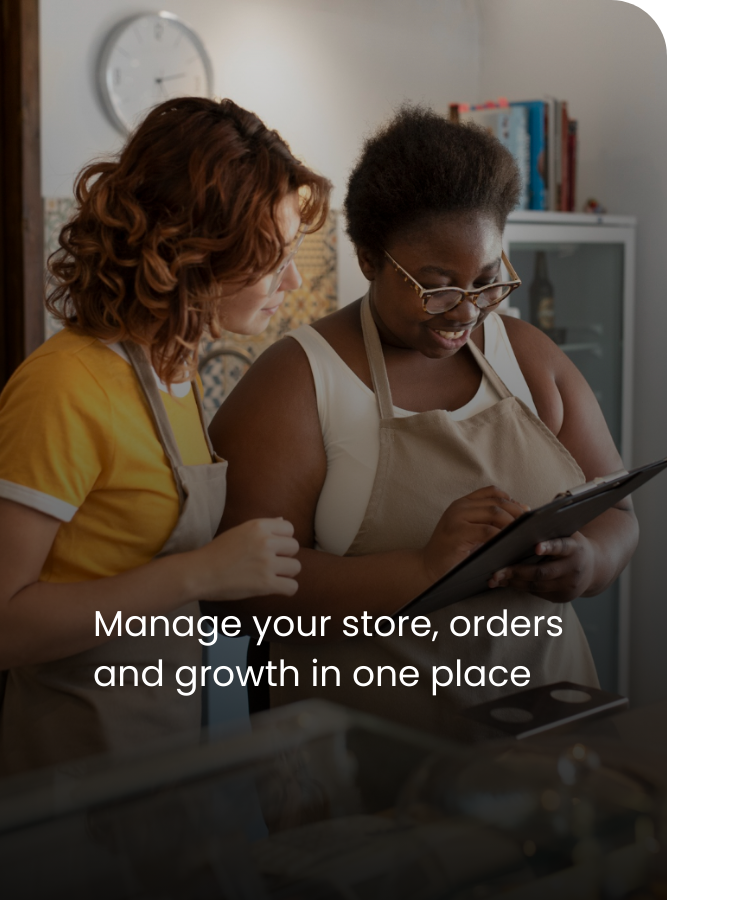
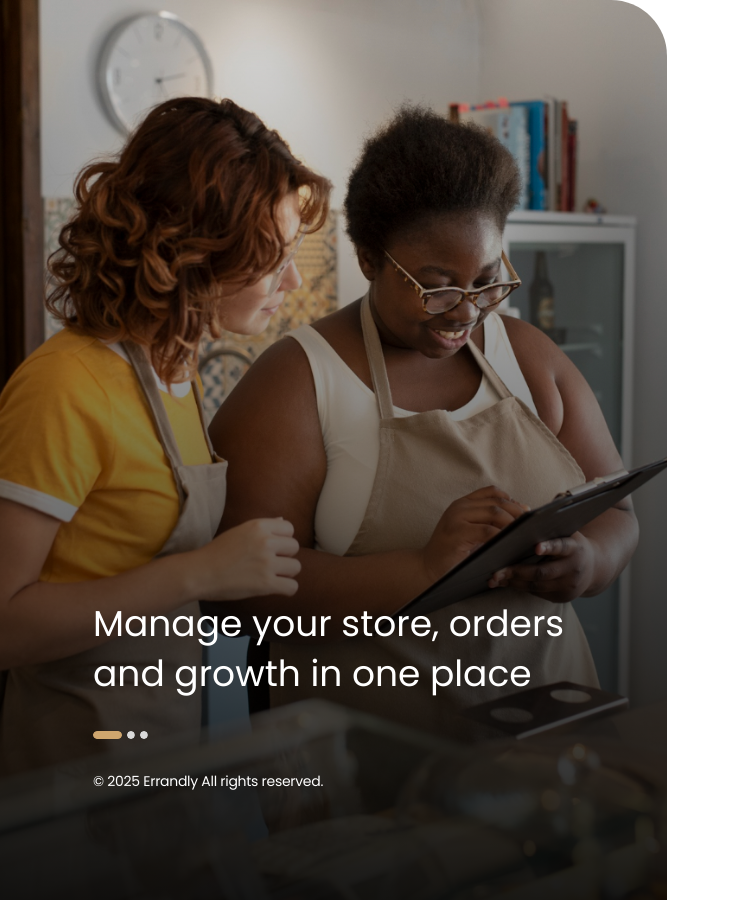
Before and after one commit to AnnCodin/Errandly, a plain HTML site: page index.html in a window 1280 px wide. Shown: the whole page, without its empty margins (0-730 px from the left). Drawn offline with nearby package versions, Linux system fonts and the light colour scheme.

Commit message:
Add copyright notice

```diff
--- a/css/style.css
+++ b/css/style.css
@@ -1,3 +1,9 @@
+@import url("https://fonts.googleapis.com/css2?family=DM+Sans:ital,opsz,wght@0,9..40,100..1000;1,9..40,100..1000&display=swap");
+
+@tailwind base;
+@tailwind components;
+@tailwind utilities;
+
 * {
   padding: 0;
   margin: 0;
--- a/index.html
+++ b/index.html
@@ -12,6 +12,10 @@
     <link rel="stylesheet" href="css/style.css" />
     <link rel="icon" href="img/favicon.png" type="image/png" />
     <script src="https://cdn.tailwindcss.com"></script>
+    <link
+      href="https://fonts.googleapis.com/css2?family=DM+Sans:ital,opsz,wght@0,9..40,100..1000;1,9..40,100..1000&display=swap"
+      rel="stylesheet"
+    />
     <title>Errandly</title>
   </head>
   <body>
@@ -129,10 +133,32 @@
           class="w-[667px] h-[900px] bg-[linear-gradient(to_top,rgba(0,0,0,0.9),rgba(0,0,0,0.1)100%),url('/img/8aaced9ae79f7d73ced97b275bbbd5aadc8bff42.jpg')] bg-cover bg-center rounded-tr-[56px]"
         >
           <h3
-            class="pl-[93px] pt-[599px] pr-[84px] text-white text-4xl w-[490px font-semibold] tracking-normal leading-[50px]"
+            class="pl-[93px] pt-[599px] pr-[84px] pb-[32px] text-white text-4xl w-[490px font-semibold] tracking-normal leading-[50px]"
           >
             Manage your store, orders and growth in one place
           </h3>
+          <div class="flex gap-[5px] pl-[93px]">
+            <img
+              src="img/Rectangle 20.png"
+              alt=""
+              class="w-[29px] h-[8px] rounded-[1000px]"
+            />
+            <img
+              src="img/Ellipse 1518.png"
+              alt=""
+              class="w-[8px] h-[8px] rounded-[1000px]"
+            />
+            <img
+              src="img/Ellipse 1518.png"
+              alt=""
+              class="w-[8px] h-[8px] rounded-[1000px]"
+            />
+          </div>
+          <p
+            class="pl-[93px] pt-[32px] text-white font-normal text-sm leading-normal tracking-[-0.02em] font-dm"
+          >
+            © 2025 Errandly All rights reserved.
+          </p>
         </div>
       </div>
     </section>
```
Also changed, not shown: tailwind.config.js (+12 -0 lines).
